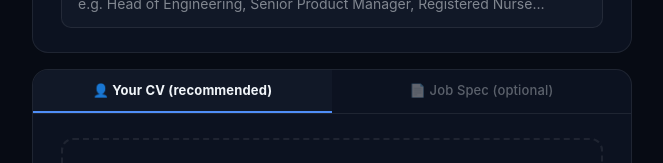
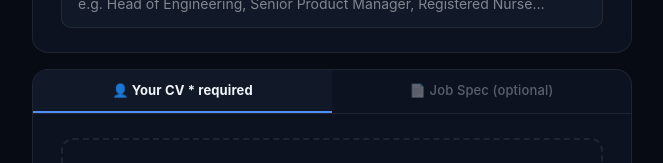
Before and after one commit to PercentileOne/p1-frontend, a React (Vite) app in the folder src/recruiter-portal/: page /interview-pack/start in a window 1280 px wide. Shown: the part 257-420 px from the top of the page, without its empty margins (308-971 px from the left). Built offline with nearby package versions, Linux system fonts and the light colour scheme; no server answers.

Commit message:
fix(interview-pack): require CV upload/paste + Job Title before enabling Start Interview

```diff
--- a/src/recruiter-portal/src/pages/InterviewPackStart.tsx
+++ b/src/recruiter-portal/src/pages/InterviewPackStart.tsx
@@ -92,7 +92,8 @@ export default function InterviewPackStart() {
   };
 
   const difficulty = DIFFICULTIES.find(d => d.value === selectedDifficulty) ?? DIFFICULTIES[0];
-  const hasEnough = jobTitle.trim().length > 2;
+  const hasCV = cvText.trim().length > 20 || cvFileName.length > 0;
+  const hasEnough = jobTitle.trim().length > 2 && hasCV;
 
   const tabStyle = (active: boolean) => ({
     flex: 1,
@@ -182,7 +183,7 @@ export default function InterviewPackStart() {
           {/* Tab bar */}
           <div style={{ display: 'flex', borderBottom: '1px solid var(--border)' }}>
             <button style={tabStyle(activeTab === 'cv')} onClick={() => setActiveTab('cv')}>
-              👤 Your CV {cvText || cvFileName ? '✓' : '(recommended)'}
+              👤 Your CV {cvText || cvFileName ? '✓' : '* required'}
             </button>
             <button style={tabStyle(activeTab === 'jobspec')} onClick={() => setActiveTab('jobspec')}>
               📄 Job Spec {incoming.jobSpec ? '✓' : '(optional)'}
```
